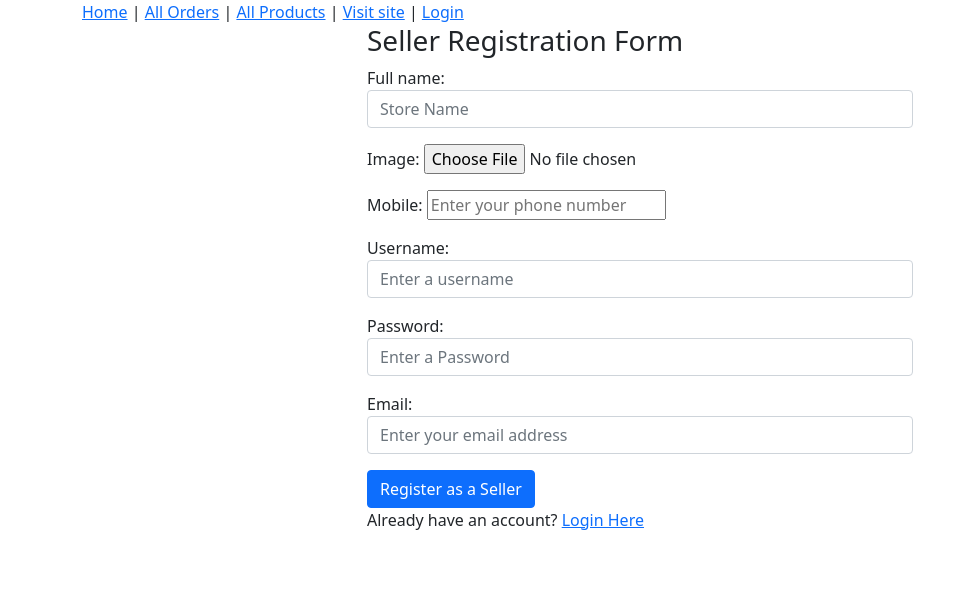
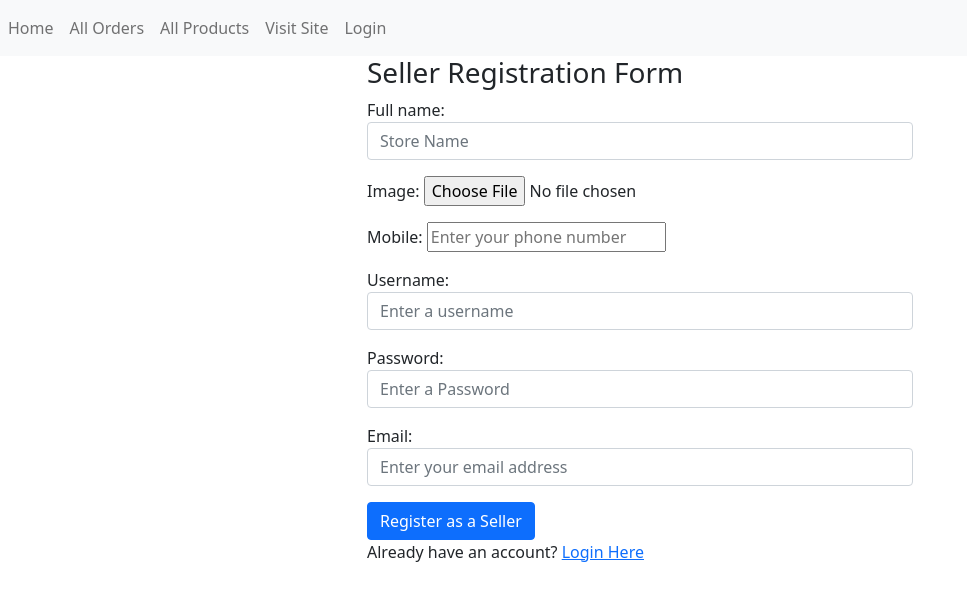
Before and after one commit to sumitdadwal/django-bookstore-project, a Django app: page /bookstore-admin/register/ in a window 1280 px wide. Shown: the top 601 px of the page, without its empty margins (0-967 px from the left). Run offline with Django 4.2, Linux system fonts and the light colour scheme; parts of the project's set-up code (start-up, migrations or seed data) failed here and were passed over.

Commit message:
updated seller pages

```diff
--- a/ecomadmin/urls.py
+++ b/ecomadmin/urls.py
@@ -7,8 +7,10 @@ urlpatterns = [
     path('login/', AdminLoginView.as_view(), name='adminlogin'),
     path('logout/', AdminLogoutView.as_view(), name='adminlogout'),
     path('register/', AdminegistrationView.as_view(), name='adminregister'),
+
     path('product/list/', AdminProductListView.as_view(), name="adminproductlist"),
     path("product/add/", AdminProductCreateView.as_view(), name="adminproductcreate"),
+
     path('home/', AdminHomeView.as_view(), name='adminhome'),
     path('order/<int:pk>', AdminOrderDetailView.as_view(), name='adminorderdetail'),
     path('all-orders/', AdminOrderListView.as_view(), name='adminorderlist'),
--- a/templates/adminpages/adminbase.html
+++ b/templates/adminpages/adminbase.html
@@ -9,19 +9,34 @@
     <title>{% block title%} {% endblock %}</title>
 </head>
 <body>
-    <div class="container">
-        <a href="{% url 'ecomadmin:adminhome' %}">Home</a> |
-        <a href="{% url 'ecomadmin:adminorderlist' %}">All Orders</a> |
-        <a href="{% url 'ecomadmin:adminproductlist' %}">All Products</a> |
-        <a href="{% url 'ecomapp:home' %}" target='blank'>Visit site</a> |
-
-        {% if request.user.admin %}
-            <a href="{% url 'ecomadmin:adminlogout' %}">Logout</a>
-        {% else %}
-            <a href="{% url 'ecomadmin:adminlogin' %}">Login</a>
-        {% endif %}
+    <div>
+    <nav class="navbar navbar-expand-lg navbar-light bg-light">
+        <div class="collapse navbar-collapse" id="navbarSupportedContent">
+          <ul class="navbar-nav mr-auto">
+            <li class="nav-item active">
+              <a class="nav-link" href="{% url 'ecomadmin:adminhome' %}">Home </a>
+            </li>
+            <li class="nav-item">
+              <a class="nav-link" href="{% url 'ecomadmin:adminorderlist' %}">All Orders</a>
+            </li>
+            <li class="nav-item">
+              <a class="nav-link" href="{% url 'ecomadmin:adminproductlist' %}">All Products</a>
+            </li>
+            <li class="nav-item">
+                <a class="nav-link" href="{% url 'ecomapp:home' %}" target='blank'>Visit Site</a>
+            </li>
+            <li class="nav-item">
+                {% if request.user.admin %}
+                    <a class="nav-link" href="{% url 'ecomadmin:adminlogout' %}">Logout</a>
+                {% else %}
+                    <a class="nav-link" href="{% url 'ecomadmin:adminlogin' %}">Login</a>
+                {% endif %}
+            </li>
+          </ul>
+        </div>
+      </nav>
+      {% block content %}
+        {% endblock %}
     </div>
-    {% block content %}
-    {% endblock %}
 </body>
 </html>
```
Also changed, not shown: templates/base.html (+0 -37 lines), db.sqlite3.
